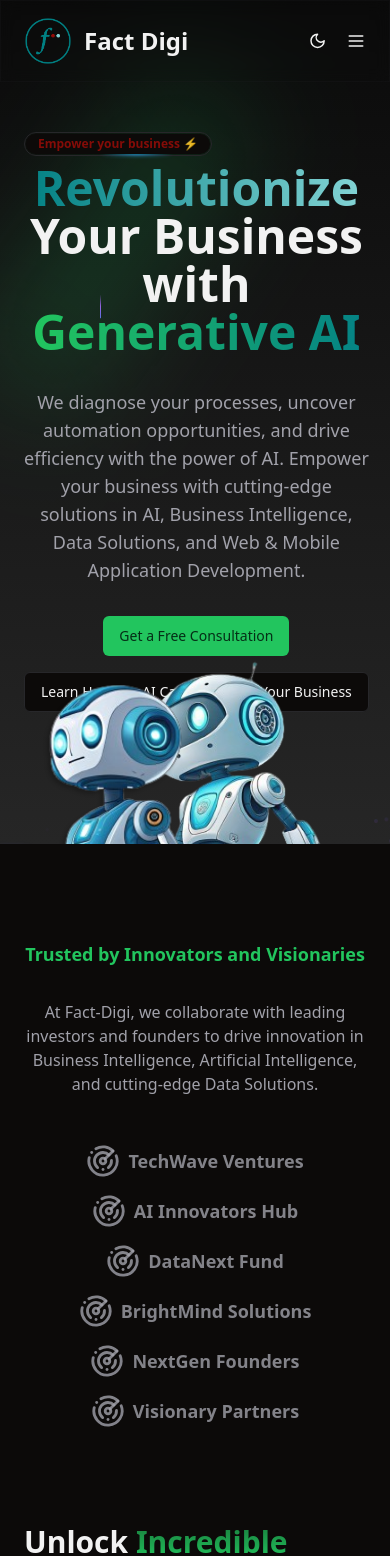
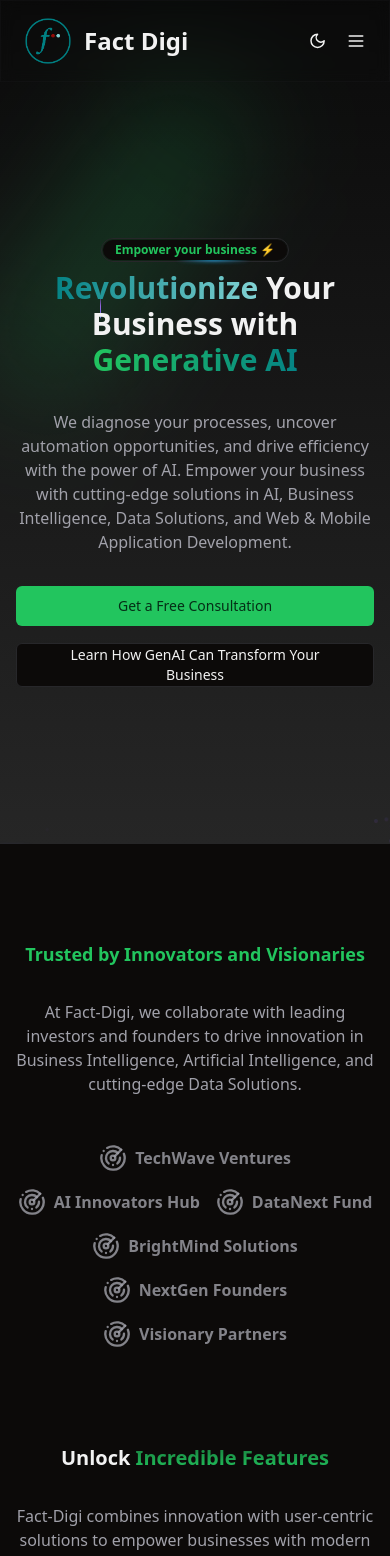
Before and after one commit to diwashbhattarai999/fact-digi, a React (Vite) app: page / in a window 390 px wide. Shown: the top 1556 px of the page. Built offline with nearby package versions, Linux system fonts and the light colour scheme.

Commit message:
fix: add responsiveness

```diff
--- a/src/components/HeroCards.tsx
+++ /dev/null
@@ -1,135 +0,0 @@
-import { Avatar, AvatarFallback, AvatarImage } from "./ui/avatar";
-import { Badge } from "./ui/badge";
-import { Button, buttonVariants } from "@/components/ui/button";
-import {
-  Card,
-  CardContent,
-  CardDescription,
-  CardHeader,
-  CardTitle,
-  CardFooter,
-} from "@/components/ui/card";
-import { Check, Linkedin } from "lucide-react";
-import { LightBulbIcon } from "./Icons";
-
-export const HeroCards = () => {
-  return (
-    <div className="hidden lg:flex flex-row flex-wrap gap-8 relative w-[700px] h-[500px]">
-      {/* Testimonial */}
-      <Card className="absolute w-[340px] -top-[15px] drop-shadow-xl shadow-black/10 dark:shadow-white/10">
-        <CardHeader className="flex flex-row items-center gap-4 pb-2">
-          <Avatar>
-            <AvatarImage alt="" src="https://github.com/shadcn.png" />
-            <AvatarFallback>FD</AvatarFallback>
-          </Avatar>
-
-          <div className="flex flex-col">
-            <CardTitle className="text-lg">Sophia James</CardTitle>
-            <CardDescription>CEO, TechCorp</CardDescription>
-          </div>
-        </CardHeader>
-
-        <CardContent>
-          "Fact-Digi's expertise in AI and Data Solutions helped us optimize
-          workflows and achieve better insights."
-        </CardContent>
-      </Card>
-
-      {/* Team */}
-      <Card className="absolute right-[20px] top-4 w-80 flex flex-col justify-center items-center drop-shadow-xl shadow-black/10 dark:shadow-white/10">
-        <CardHeader className="mt-8 flex justify-center items-center pb-2">
-          <img
-            src="https://i.pravatar.cc/150?img=58"
-            alt="user avatar"
-            className="absolute grayscale-[0%] -top-12 rounded-full w-24 h-24 aspect-square object-cover"
-          />
-          <CardTitle className="text-center">Alex Turner</CardTitle>
-          <CardDescription className="font-normal text-primary">
-            AI Specialist
-          </CardDescription>
-        </CardHeader>
-
-        <CardContent className="text-center pb-2">
-          <p>
-            Passionate about developing intelligent systems to solve complex
-            business challenges.
-          </p>
-        </CardContent>
-
-        <CardFooter>
-          <div>
-            <a
-              rel="noreferrer noopener"
-              href="https://linkedin.com"
-              target="_blank"
-              className={buttonVariants({
-                variant: "ghost",
-                size: "sm",
-              })}
-            >
-              <span className="sr-only">Linkedin icon</span>
-              <Linkedin size="20" />
-            </a>
-          </div>
-        </CardFooter>
-      </Card>
-
-      {/* Pricing */}
-      <Card className="absolute top-[190px] left-[50px] w-72 drop-shadow-xl shadow-black/10 dark:shadow-white/10">
-        <CardHeader>
-          <CardTitle className="flex items-center justify-between">
-            Starter
-            <Badge variant="secondary" className="text-sm text-primary">
-              Best value
-            </Badge>
-          </CardTitle>
-          <div>
-            <span className="text-3xl font-bold">$99</span>
-            <span className="text-muted-foreground"> /month</span>
-          </div>
-
-          <CardDescription>
-            Perfect for startups looking to implement AI and BI solutions.
-          </CardDescription>
-        </CardHeader>
-
-        <CardContent>
-          <Button className="w-full">Subscribe Now</Button>
-        </CardContent>
-
-        <hr className="w-4/5 m-auto mb-4" />
-
-        <CardFooter className="flex">
-          <div className="space-y-4">
-            {[
-              "Comprehensive BI Tools",
-              "AI Integration Support",
-              "Priority Support",
-            ].map((benefit: string) => (
-              <span key={benefit} className="flex">
-                <Check className="text-green-500" />{" "}
-                <h3 className="ml-2">{benefit}</h3>
-              </span>
-            ))}
-          </div>
-        </CardFooter>
-      </Card>
-
-      {/* Service */}
-      <Card className="absolute w-[350px] -right-[10px] bottom-[35px] drop-shadow-xl shadow-black/10 dark:shadow-white/10">
-        <CardHeader className="space-y-1 flex md:flex-row justify-start items-start gap-4">
-          <div className="mt-1 bg-primary/20 p-1 rounded-2xl">
-            <LightBulbIcon />
-          </div>
-          <div>
-            <CardTitle>Innovation at Its Best</CardTitle>
-            <CardDescription className="text-md mt-2">
-              Leverage the power of AI and data to unlock new opportunities for
-              your business.
-            </CardDescription>
-          </div>
-        </CardHeader>
-      </Card>
-    </div>
-  );
-};
--- a/src/components/Statistics.tsx
+++ b/src/components/Statistics.tsx
@@ -28,10 +28,10 @@ export const Statistics = () => {
       <div className="grid grid-cols-2 lg:grid-cols-4 gap-8">
         {stats.map(({ quantity, description }: StatsProps) => (
           <div key={description} className="space-y-2 text-center">
-            <h2 className="text-3xl sm:text-4xl font-bold text-primary">
+            <h2 className="text-lg sm:text-4xl font-bold text-primary">
               {quantity}
             </h2>
-            <p className="text-xl text-muted-foreground">{description}</p>
+            <p className="sm:text-xl text-muted-foreground">{description}</p>
           </div>
         ))}
       </div>
--- a/src/features/home/components/About.tsx
+++ b/src/features/home/components/About.tsx
@@ -19,7 +19,7 @@ export const About = () => {
                 </span>
                 Fact-Digi
               </h2>
-              <p className="text-lg text-muted-foreground mt-8">
+              <p className="md:text-lg text-muted-foreground mt-8">
                 Fact-Digi is a leading provider of Business Intelligence,
                 Artificial Intelligence, Data Solutions, and Mobile & Web
                 Application Development. Our mission is to empower businesses
--- a/src/features/home/components/BackgroundBeams.tsx
+++ b/src/features/home/components/BackgroundBeams.tsx
@@ -69,7 +69,7 @@ export const BackgroundBeamsWithCollision = ({
     <div
       ref={parentRef}
       className={cn(
-        "h-screen bg-gradient-to-b from-white to-neutral-100 dark:from-neutral-950 dark:to-neutral-800 relative flex items-center w-full justify-center overflow-hidden",
+        "h-screen bg-gradient-to-b from-white to-neutral-100 dark:from-neutral-950 dark:to-neutral-800 relative flex lg:items-center overflow-hidden",
         className
       )}
     >
--- a/src/features/home/components/Features.tsx
+++ b/src/features/home/components/Features.tsx
@@ -51,20 +51,20 @@ const featureList: string[] = [
 export const Features = () => {
   return (
     <section id="features" className="container py-24 sm:py-32 space-y-8">
-      <h2 className="text-3xl lg:text-4xl font-bold md:text-center">
+      <h2 className="text-xl md:text-3xl lg:text-4xl font-bold text-center">
         Unlock{" "}
         <span className="bg-gradient-to-b from-primary/60 to-primary text-transparent bg-clip-text">
           Incredible Features
         </span>
       </h2>
 
-      <p className="text-center text-xl text-muted-foreground md:w-3/4 mx-auto">
+      <p className="text-center md:text-xl text-muted-foreground md:w-3/4 mx-auto">
         Fact-Digi combines innovation with user-centric solutions to empower
         businesses with modern tools and technologies.
       </p>
 
       {/* Feature Badges */}
-      <div className="flex flex-wrap md:justify-center gap-4">
+      <div className="flex flex-wrap justify-center gap-4">
         {featureList.map((feature: string) => (
           <Badge key={feature} variant="secondary" className="text-sm">
             {feature}
--- a/src/features/home/components/Hero.tsx
+++ b/src/features/home/components/Hero.tsx
@@ -1,63 +1,62 @@
-import { Button, buttonVariants } from "@/components/ui/button";
-// import { HeroCards } from "@/components/HeroCards";
+import { Button } from "@/components/ui/button";
 import { Avatar, AvatarImage } from "@/components/ui/avatar";
 import HeroImg1 from "@/assets/hero/Robot2.png";
 import HeroImg2 from "@/assets/hero/Robot1.png";
 import { BackgroundBeamsWithCollision } from "./BackgroundBeams";
 import { HoverBorderGradient } from "./HoverBorderGradient";
+import { Link } from "react-router";
 
 export const Hero = () => {
   return (
-    <BackgroundBeamsWithCollision>
-      <section className="z-10 container grid lg:grid-cols-2 place-items-center">
-        <div className="text-center lg:text-start space-y-8">
-          <main className="text-5xl md:text-6xl font-bold">
+    <BackgroundBeamsWithCollision className="">
+      <section className="z-10 container flex flex-col lg:flex-row justify-center pt-20 md:pt-10 md:gap-10">
+        <div className="text-center lg:text-start flex flex-col gap-8">
+          <div className="text-3xl sm:text-4xl md:text-5xl lg:text-6xl font-bold">
+            <div className="flex items-center justify-center w-full lg:justify-start">
               <HoverBorderGradient
-              className="w-fit cursor-auto rounded-full px-3 py-0.5 text-xs text-brand-50/90"
+                className="w-fit cursor-auto rounded-full px-3 py-0.5 text-xs text-brand-50/90 dark:text-primary"
                 containerClassName="mb-2"
               >
                 Empower your business ⚡
               </HoverBorderGradient>
-            <h1 className="inline">
+            </div>
+            <h1>
               <span className="inline bg-gradient-to-r from-brand to-brand-100 text-transparent bg-clip-text">
                 Revolutionize
               </span>{" "}
-              Your Business
-            </h1>{" "}
-            with{" "}
-            <h2 className="inline">
+              Your Business with
+            </h1>
+            <h2>
               <span className="inline bg-gradient-to-r from-primary to-brand text-transparent bg-clip-text">
                 Generative AI
               </span>
             </h2>
-          </main>
+          </div>
 
-          <p className="text-lg text-muted-foreground md:w-10/12 mx-auto lg:mx-0">
+          <p className="sm:text-lg text-muted-foreground md:w-10/12 mx-auto lg:mx-0">
             We diagnose your processes, uncover automation opportunities, and
             drive efficiency with the power of AI. Empower your business with
             cutting-edge solutions in AI, Business Intelligence, Data Solutions,
             and Web & Mobile Application Development.
           </p>
 
-          <div className="space-y-4 md:space-y-0 md:space-x-4">
-            <Button>Get a Free Consultation</Button>
+          <div className="flex items-center gap-4 flex-col md:flex-row">
+            <Button className="max-md:w-full">Get a Free Consultation</Button>
 
-            <a
-              rel="noreferrer noopener"
-              href="https://github.com/leoMirandaa/shadcn-landing-page.git"
-              target="_blank"
-              className={` ${buttonVariants({
-                variant: "outline",
-              })}`}
+            <Link to={"#"}>
+              <Button
+                variant={"outline"}
+                size={"lg"}
+                className="max-md:w-full text-wrap"
               >
                 Learn How GenAI Can Transform Your Business
-            </a>
+              </Button>
+            </Link>
           </div>
         </div>
 
         {/* Hero cards section */}
-        <div className="z-10 relative size-full">
-          {/* <HeroCards /> */}
+        <div className="z-10 relative size-full max-lg:hidden">
           <Avatar className="absolute -top-24 -left-10 size-[28rem] scale-x-[-1]">
             <AvatarImage src={HeroImg1} alt="Hero" />
           </Avatar>
--- a/src/features/home/components/HoverBorderGradient.tsx
+++ b/src/features/home/components/HoverBorderGradient.tsx
@@ -63,7 +63,7 @@ export function HoverBorderGradient({
   return (
     <Tag
       className={cn(
-        "relative flex h-min w-fit  flex-col flex-nowrap content-center items-center justify-center gap-10 overflow-visible rounded-full border bg-background/20 decoration-clone p-px transition duration-500 hover:bg-background/10",
+        "relative flex h-min w-fit flex-col flex-nowrap content-center items-center justify-center gap-10 overflow-visible rounded-full border bg-background/20 decoration-clone p-px transition duration-500 hover:bg-background/10",
         containerClassName
       )}
       onMouseEnter={() => {
--- a/src/features/home/components/Sponsors.tsx
+++ b/src/features/home/components/Sponsors.tsx
@@ -7,27 +7,27 @@ interface SponsorProps {
 
 const sponsors: SponsorProps[] = [
   {
-    icon: <Radar size={34} />,
+    icon: <Radar className="size-7" />,
     name: "TechWave Ventures",
   },
   {
-    icon: <Radar size={34} />,
+    icon: <Radar className="size-7" />,
     name: "AI Innovators Hub",
   },
   {
-    icon: <Radar size={34} />,
+    icon: <Radar className="size-7" />,
     name: "DataNext Fund",
   },
   {
-    icon: <Radar size={34} />,
+    icon: <Radar className="size-7" />,
     name: "BrightMind Solutions",
   },
   {
-    icon: <Radar size={34} />,
+    icon: <Radar className="size-7" />,
     name: "NextGen Founders",
   },
   {
-    icon: <Radar size={34} />,
+    icon: <Radar className="size-7" />,
     name: "Visionary Partners",
   },
 ];
@@ -52,7 +52,7 @@ export const Sponsors = () => {
             className="flex items-center gap-2 text-muted-foreground/80"
           >
             <span>{icon}</span>
-            <h3 className="text-lg font-semibold">{name}</h3>
+            <h3 className="md:text-lg font-semibold">{name}</h3>
           </div>
         ))}
       </div>
--- a/tailwind.config.ts
+++ b/tailwind.config.ts
@@ -11,7 +11,13 @@ const config: Config = {
   theme: {
     container: {
       center: true,
-      padding: "1.5rem",
+      padding: {
+        DEFAULT: "1rem",
+        sm: "1.5rem",
+        md: "2.5rem",
+        lg: "3rem",
+        xl: "4rem",
+      },
       screens: {
         "2xl": "1400px",
       },
```
Also changed, not shown: src/styles/tailwind.css. Lines whose indentation alone changed are shown as unchanged.
